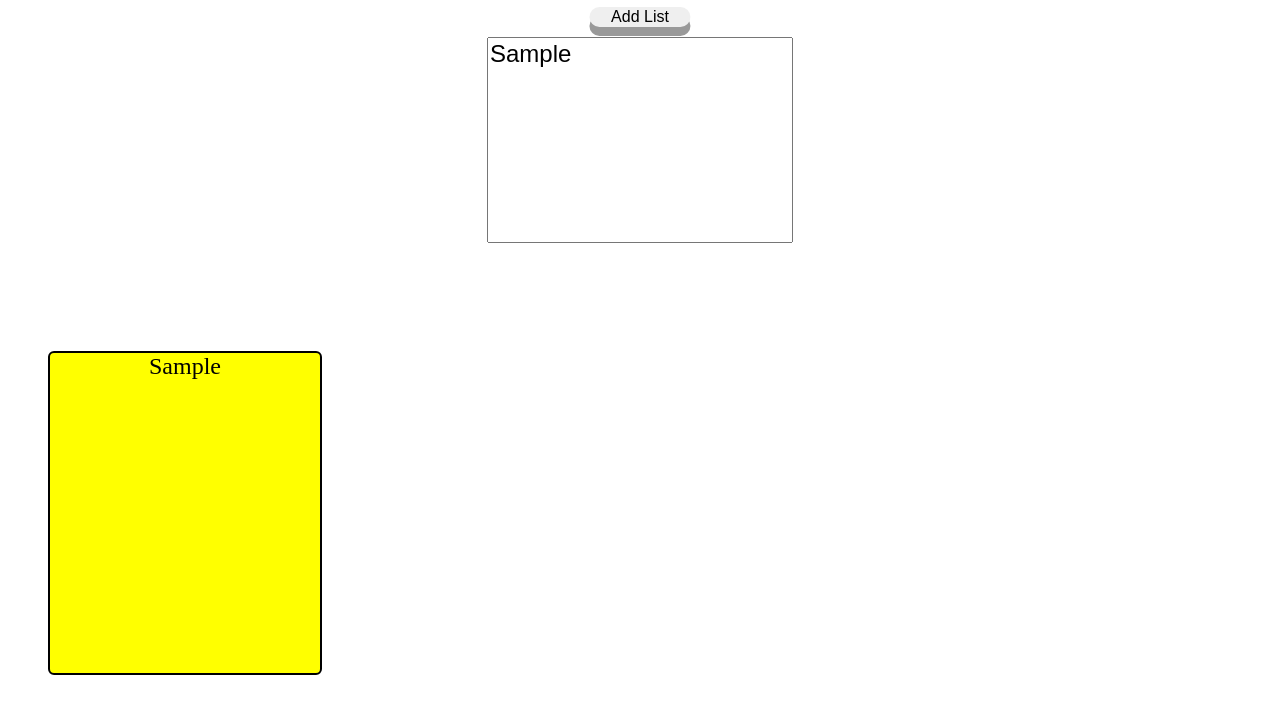
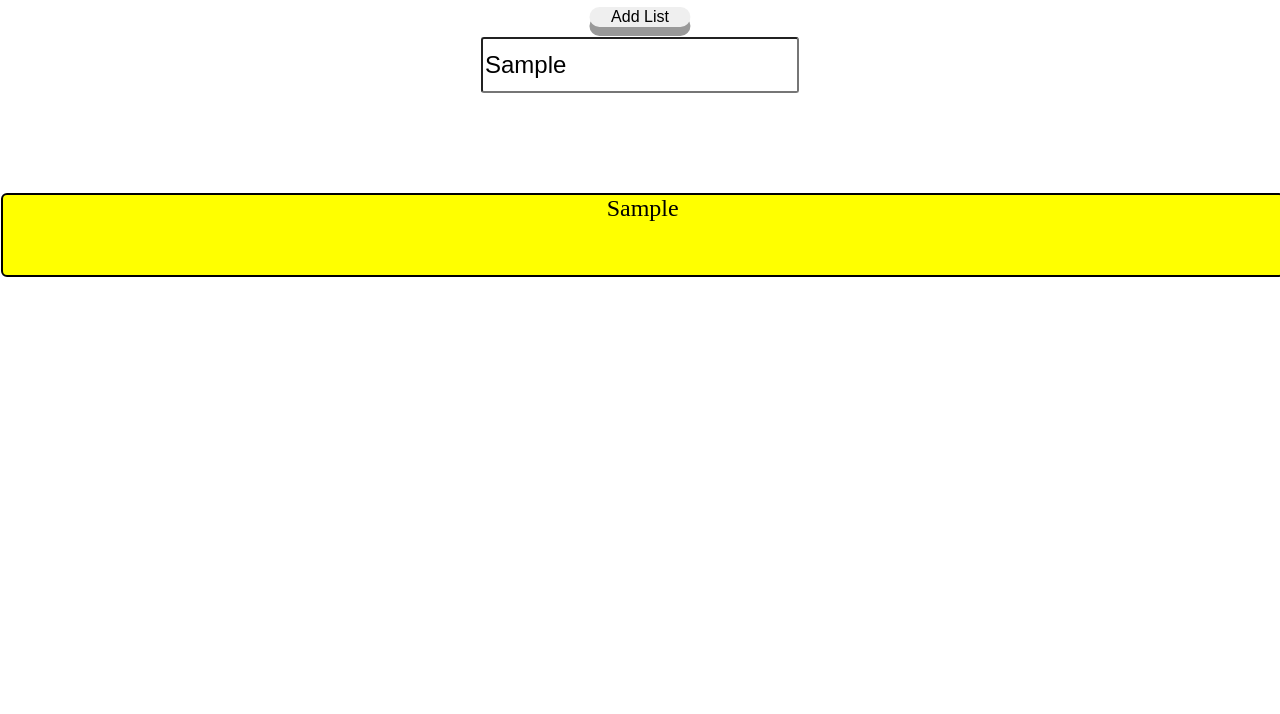
Before and after one commit to marto639/to-do-list, a plain HTML site: page index.html in a window 1280 px wide. Both pictures are taken after typing "Sample" into the empty fields and a click on the button "Add List". Shown: the part 50-764 px from the top of the page. Drawn offline with Linux system fonts and the light colour scheme.

Commit message:
making little changes

```diff
--- a/app.js
+++ b/app.js
@@ -1,5 +1,5 @@
 window.addEventListener('load', () => {
-    let listText = document.querySelector('.text-area-information');
+    let listText = document.querySelector('.input-area-information');
 
     document.querySelector('.add-list-btn')
         .addEventListener('click', () => {
@@ -12,13 +12,20 @@ window.addEventListener('load', () => {
         });
 
     function listsCreating() {
-        let liText = document.createElement('li');
-        liText.classList.add('to-do-container');
-        liText.textContent = listText.value;
 
-        document.querySelector('.container').appendChild(liText);
 
-        liText.addEventListener('click', (e) => removeList(e));
+        listText.value.split(/[.:]/)
+            .map(x => {
+                let liText = document.createElement('li');
+                liText.classList.add('to-do-container');
+
+                liText.textContent = x;
+
+                document.querySelector('.container').appendChild(liText);
+                liText.addEventListener('click', (e) => removeList(e));
+            });
+
+
     };
 
     function removeList(e) {
--- a/index.html
+++ b/index.html
@@ -15,7 +15,7 @@
         <h1 class="text">To Do List</h1>
         <button class="add-list-btn">Add List</button>
 
-        <textarea class="text-area-information" cols="30" rows="10"></textarea>
+        <input class="input-area-information" />
     </article>
 
     <ul class="container"></ul>
--- a/style.css
+++ b/style.css
@@ -4,12 +4,11 @@
 
 .to-do-container {
   background-color: yellow;
-  width: 270px;
-  height: 320px;
+  width: 100vw;
+  height: 80px;
   border-radius: 6px;
   border: 2px solid black;
-  float: left;
-  margin: 8px 8px auto auto;
+  margin: 8px 100vw auto -3.7vw;
   list-style-type: none;
   word-break: break-all;
   white-space: initial;
@@ -22,15 +21,14 @@
   text-decoration: line-through;
 }
 
-.text-area-information {
+.input-area-information {
   display: block;
   margin-left: auto;
   margin-right: auto;
-  width: 300px;
-  height: 200px;
-  resize: none;
+  height: 50px;
   font-size: 150%;
   font-family: Arial, Helvetica, sans-serif;
+  border-radius: 3px;
 }
 
 .info-container {
@@ -57,6 +55,7 @@
   border: none;
   border-radius: 15px;
   outline: none;
+  cursor: pointer;
 }
 
 .add-list-btn:active {
```
